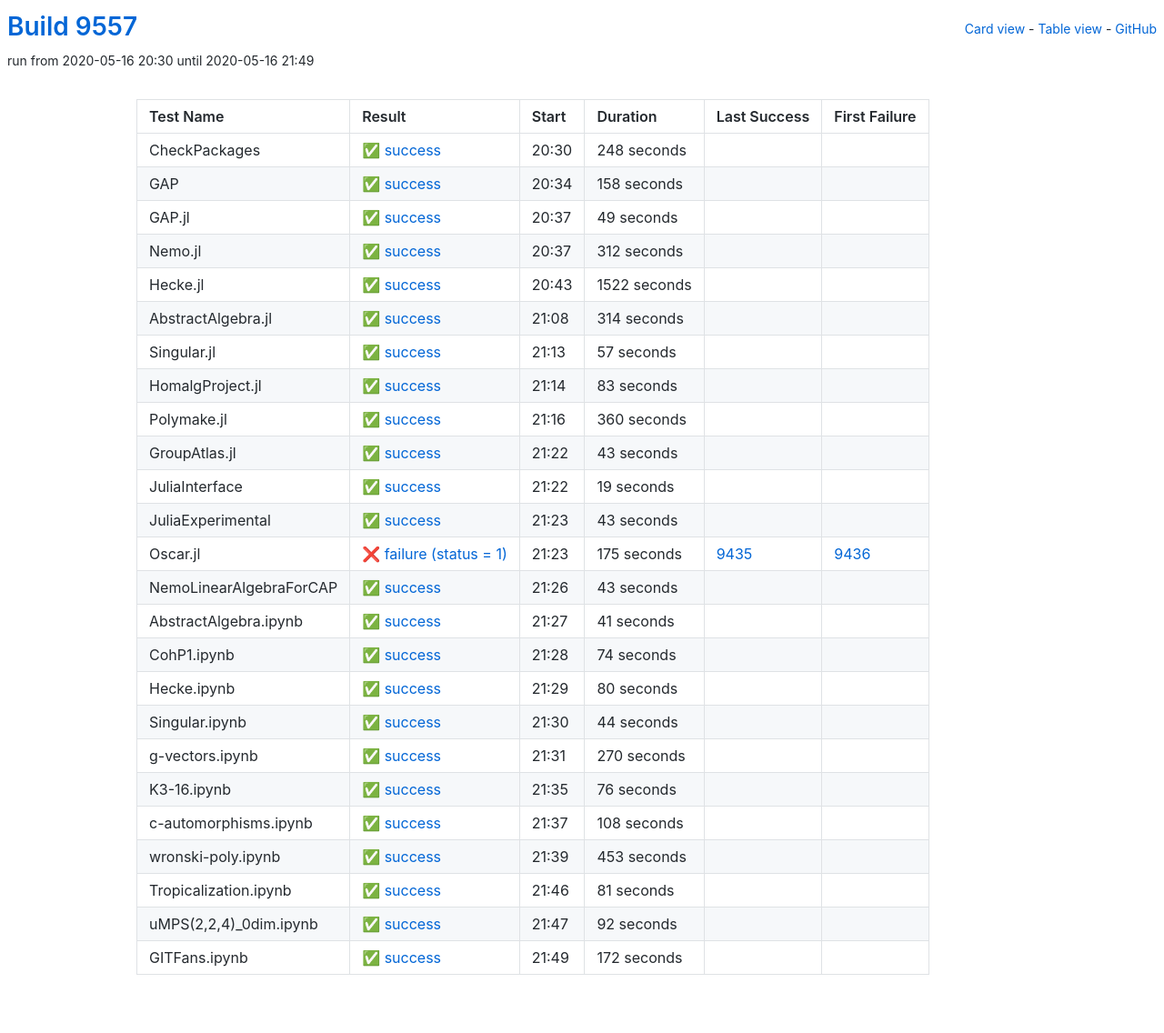
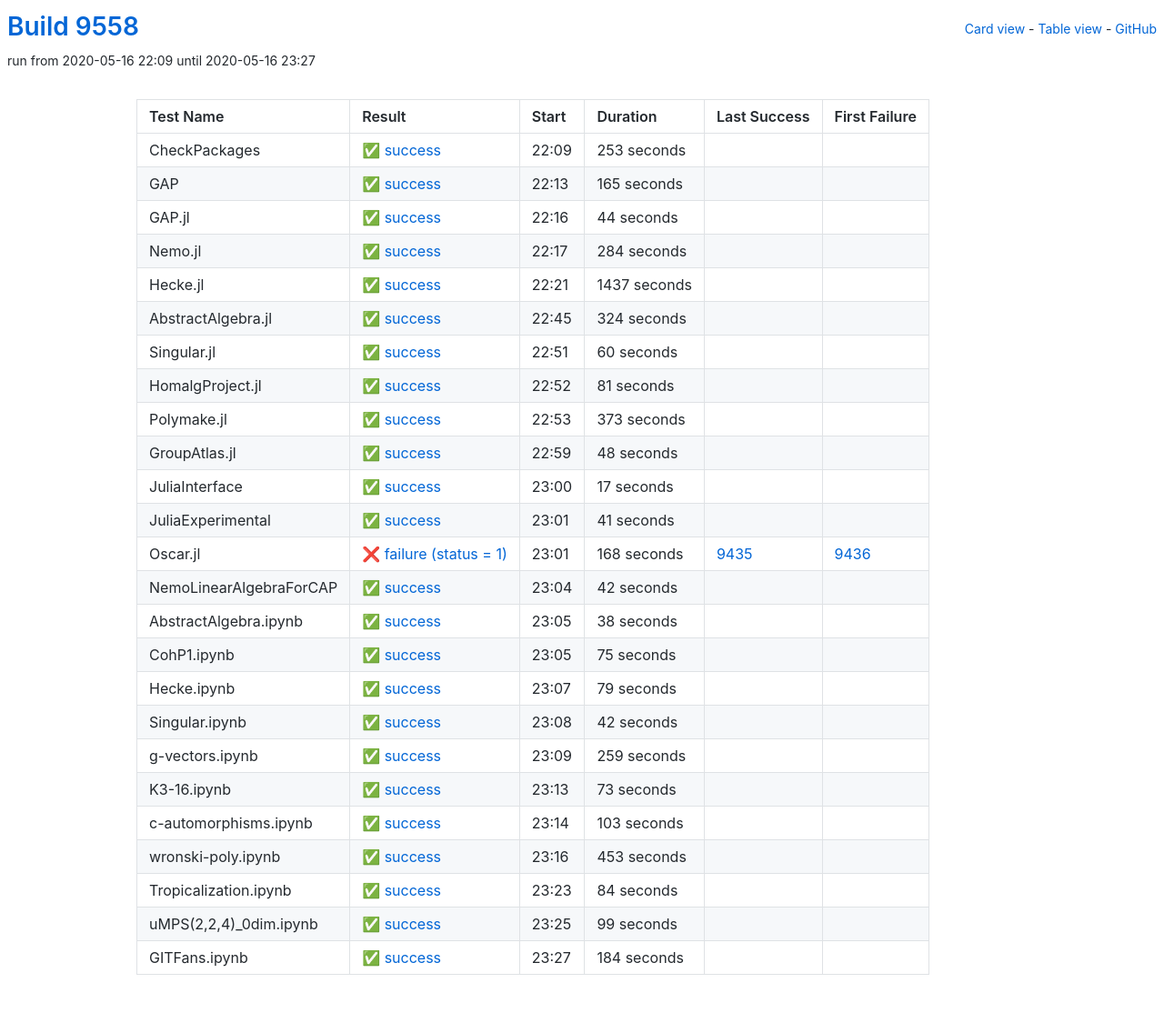
Before and after one commit to oscar-system/oscar-ci-status, a Jekyll site: the page built from table.html, in a window 1280 px wide. Shown: the whole page at 91% size. Built offline with Jekyll 4.4.1, drawn with Linux system fonts in a browser that asks for light colours.

Commit message:
Build 9558

```diff
--- a/_data/ci.yml
+++ b/_data/ci.yml
@@ -1,257 +1,257 @@
-build: 9557
-build_url: https://oscarci.mathematik.uni-kl.de/job/oscar/9557/
+build: 9558
+build_url: https://oscarci.mathematik.uni-kl.de/job/oscar/9558/
 job: oscar
 tests:
-- duration: 248
+- duration: 253
   exitcode: 0
   first_failure: false
   first_failure_url: null
   id: checkpackages
   last_success: false
   last_success_url: null
-  log: https://oscarci.mathematik.uni-kl.de/job/oscar/9557/artifact/logs/build-9557/CheckPackages.log
+  log: https://oscarci.mathematik.uni-kl.de/job/oscar/9558/artifact/logs/build-9558/CheckPackages.log
   name: CheckPackages
-  start: 2020-05-16 20:30
+  start: 2020-05-16 22:09
   status: success
   success: true
-- duration: 158
+- duration: 165
   exitcode: 0
   first_failure: false
   first_failure_url: null
   id: gap
   last_success: false
   last_success_url: null
-  log: https://oscarci.mathematik.uni-kl.de/job/oscar/9557/artifact/logs/build-9557/GAP.log
+  log: https://oscarci.mathematik.uni-kl.de/job/oscar/9558/artifact/logs/build-9558/GAP.log
   name: GAP
-  start: 2020-05-16 20:34
+  start: 2020-05-16 22:13
   status: success
   success: true
-- duration: 49
+- duration: 44
   exitcode: 0
   first_failure: false
   first_failure_url: null
   id: gap-jl
   last_success: false
   last_success_url: null
-  log: https://oscarci.mathematik.uni-kl.de/job/oscar/9557/artifact/logs/build-9557/GAP.jl.log
+  log: https://oscarci.mathematik.uni-kl.de/job/oscar/9558/artifact/logs/build-9558/GAP.jl.log
   name: GAP.jl
-  start: 2020-05-16 20:37
+  start: 2020-05-16 22:16
   status: success
   success: true
-- duration: 312
+- duration: 284
   exitcode: 0
   first_failure: false
   first_failure_url: null
   id: nemo-jl
   last_success: false
   last_success_url: null
-  log: https://oscarci.mathematik.uni-kl.de/job/oscar/9557/artifact/logs/build-9557/Nemo.jl.log
+  log: https://oscarci.mathematik.uni-kl.de/job/oscar/9558/artifact/logs/build-9558/Nemo.jl.log
   name: Nemo.jl
-  start: 2020-05-16 20:37
+  start: 2020-05-16 22:17
   status: success
   success: true
-- duration: 1522
+- duration: 1437
   exitcode: 0
   first_failure: false
   first_failure_url: null
   id: hecke-jl
   last_success: false
   last_success_url: null
-  log: https://oscarci.mathematik.uni-kl.de/job/oscar/9557/artifact/logs/build-9557/Hecke.jl.log
+  log: https://oscarci.mathematik.uni-kl.de/job/oscar/9558/artifact/logs/build-9558/Hecke.jl.log
   name: Hecke.jl
-  start: 2020-05-16 20:43
+  start: 2020-05-16 22:21
   status: success
   success: true
-- duration: 314
+- duration: 324
   exitcode: 0
   first_failure: false
   first_failure_url: null
   id: abstractalgebra-jl
   last_success: false
   last_success_url: null
-  log: https://oscarci.mathematik.uni-kl.de/job/oscar/9557/artifact/logs/build-9557/AbstractAlgebra.jl.log
+  log: https://oscarci.mathematik.uni-kl.de/job/oscar/9558/artifact/logs/build-9558/AbstractAlgebra.jl.log
   name: AbstractAlgebra.jl
-  start: 2020-05-16 21:08
+  start: 2020-05-16 22:45
   status: success
   success: true
-- duration: 57
+- duration: 60
   exitcode: 0
   first_failure: false
   first_failure_url: null
   id: singular-jl
   last_success: false
   last_success_url: null
-  log: https://oscarci.mathematik.uni-kl.de/job/oscar/9557/artifact/logs/build-9557/Singular.jl.log
+  log: https://oscarci.mathematik.uni-kl.de/job/oscar/9558/artifact/logs/build-9558/Singular.jl.log
   name: Singular.jl
-  start: 2020-05-16 21:13
+  start: 2020-05-16 22:51
   status: success
   success: true
-- duration: 83
+- duration: 81
   exitcode: 0
   first_failure: false
   first_failure_url: null
   id: homalgproject-jl
   last_success: false
   last_success_url: null
-  log: https://oscarci.mathematik.uni-kl.de/job/oscar/9557/artifact/logs/build-9557/HomalgProject.jl.log
+  log: https://oscarci.mathematik.uni-kl.de/job/oscar/9558/artifact/logs/build-9558/HomalgProject.jl.log
   name: HomalgProject.jl
-  start: 2020-05-16 21:14
+  start: 2020-05-16 22:52
   status: success
   success: true
-- duration: 360
+- duration: 373
   exitcode: 0
   first_failure: false
   first_failure_url: null
   id: polymake-jl
   last_success: false
   last_success_url: null
-  log: https://oscarci.mathematik.uni-kl.de/job/oscar/9557/artifact/logs/build-9557/Polymake.jl.log
+  log: https://oscarci.mathematik.uni-kl.de/job/oscar/9558/artifact/logs/build-9558/Polymake.jl.log
   name: Polymake.jl
-  start: 2020-05-16 21:16
+  start: 2020-05-16 22:53
   status: success
   success: true
-- duration: 43
+- duration: 48
   exitcode: 0
   first_failure: false
   first_failure_url: null
   id: groupatlas-jl
   last_success: false
   last_success_url: null
-  log: https://oscarci.mathematik.uni-kl.de/job/oscar/9557/artifact/logs/build-9557/GroupAtlas.jl.log
+  log: https://oscarci.mathematik.uni-kl.de/job/oscar/9558/artifact/logs/build-9558/GroupAtlas.jl.log
   name: GroupAtlas.jl
-  start: 2020-05-16 21:22
+  start: 2020-05-16 22:59
   status: success
   success: true
-- duration: 19
+- duration: 17
   exitcode: 0
   first_failure: false
   first_failure_url: null
   id: juliainterface
   last_success: false
   last_success_url: null
-  log: https://oscarci.mathematik.uni-kl.de/job/oscar/9557/artifact/logs/build-9557/JuliaInterface.log
+  log: https://oscarci.mathematik.uni-kl.de/job/oscar/9558/artifact/logs/build-9558/JuliaInterface.log
   name: JuliaInterface
-  start: 2020-05-16 21:22
+  start: 2020-05-16 23:00
   status: success
   success: true
-- duration: 43
+- duration: 41
   exitcode: 0
   first_failure: false
   first_failure_url: null
   id: juliaexperimental
   last_success: false
   last_success_url: null
-  log: https://oscarci.mathematik.uni-kl.de/job/oscar/9557/artifact/logs/build-9557/JuliaExperimental.log
+  log: https://oscarci.mathematik.uni-kl.de/job/oscar/9558/artifact/logs/build-9558/JuliaExperimental.log
   name: JuliaExperimental
-  start: 2020-05-16 21:23
+  start: 2020-05-16 23:01
   status: success
   success: true
-- duration: 175
+- duration: 168
   exitcode: 1
   first_failure: 9436
   first_failure_url: https://oscarci.mathematik.uni-kl.de/job/oscar/9436/
   id: oscar-jl
   last_success: 9435
   last_success_url: https://oscarci.mathematik.uni-kl.de/job/oscar/9435/
-  log: https://oscarci.mathematik.uni-kl.de/job/oscar/9557/artifact/logs/build-9557/Oscar.jl.log
+  log: https://oscarci.mathematik.uni-kl.de/job/oscar/9558/artifact/logs/build-9558/Oscar.jl.log
   name: Oscar.jl
-  start: 2020-05-16 21:23
+  start: 2020-05-16 23:01
   status: failure
   success: false
-- duration: 43
+- duration: 42
   exitcode: 0
   first_failure: false
   first_failure_url: null
   id: nemolinearalgebraforcap
   last_success: false
   last_success_url: null
-  log: https://oscarci.mathematik.uni-kl.de/job/oscar/9557/artifact/logs/build-9557/NemoLinearAlgebraForCAP.log
+  log: https://oscarci.mathematik.uni-kl.de/job/oscar/9558/artifact/logs/build-9558/NemoLinearAlgebraForCAP.log
   name: NemoLinearAlgebraForCAP
-  start: 2020-05-16 21:26
+  start: 2020-05-16 23:04
   status: success
   success: true
-- duration: 41
+- duration: 38
   exitcode: 0
   first_failure: false
   first_failure_url: null
   id: abstractalgebra-ipynb
   last_success: false
   last_success_url: null
-  log: https://oscarci.mathematik.uni-kl.de/job/oscar/9557/artifact/logs/build-9557/AbstractAlgebra.ipynb.log
+  log: https://oscarci.mathematik.uni-kl.de/job/oscar/9558/artifact/logs/build-9558/AbstractAlgebra.ipynb.log
   name: AbstractAlgebra.ipynb
-  start: 2020-05-16 21:27
+  start: 2020-05-16 23:05
   status: success
   success: true
-- duration: 74
+- duration: 75
   exitcode: 0
   first_failure: false
   first_failure_url: null
   id: cohp1-ipynb
   last_success: false
   last_success_url: null
-  log: https://oscarci.mathematik.uni-kl.de/job/oscar/9557/artifact/logs/build-9557/CohP1.ipynb.log
+  log: https://oscarci.mathematik.uni-kl.de/job/oscar/9558/artifact/logs/build-9558/CohP1.ipynb.log
   name: CohP1.ipynb
-  start: 2020-05-16 21:28
+  start: 2020-05-16 23:05
   status: success
   success: true
-- duration: 80
+- duration: 79
   exitcode: 0
   first_failure: false
   first_failure_url: null
   id: hecke-ipynb
   last_success: false
   last_success_url: null
-  log: https://oscarci.mathematik.uni-kl.de/job/oscar/9557/artifact/logs/build-9557/Hecke.ipynb.log
+  log: https://oscarci.mathematik.uni-kl.de/job/oscar/9558/artifact/logs/build-9558/Hecke.ipynb.log
   name: Hecke.ipynb
-  start: 2020-05-16 21:29
+  start: 2020-05-16 23:07
   status: success
   success: true
-- duration: 44
+- duration: 42
   exitcode: 0
   first_failure: false
   first_failure_url: null
   id: singular-ipynb
   last_success: false
   last_success_url: null
-  log: https://oscarci.mathematik.uni-kl.de/job/oscar/9557/artifact/logs/build-9557/Singular.ipynb.log
+  log: https://oscarci.mathematik.uni-kl.de/job/oscar/9558/artifact/logs/build-9558/Singular.ipynb.log
   name: Singular.ipynb
-  start: 2020-05-16 21:30
+  start: 2020-05-16 23:08
   status: success
   success: true
-- duration: 270
+- duration: 259
   exitcode: 0
   first_failure: false
   first_failure_url: null
   id: g-vectors-ipynb
   last_success: false
   last_success_url: null
-  log: https://oscarci.mathematik.uni-kl.de/job/oscar/9557/artifact/logs/build-9557/g-vectors.ipynb.log
+  log: https://oscarci.mathematik.uni-kl.de/job/oscar/9558/artifact/logs/build-9558/g-vectors.ipynb.log
   name: g-vectors.ipynb
-  start: 2020-05-16 21:31
+  start: 2020-05-16 23:09
   status: success
   success: true
-- duration: 76
+- duration: 73
   exitcode: 0
   first_failure: false
   first_failure_url: null
   id: k3-16-ipynb
   last_success: false
   last_success_url: null
-  log: https://oscarci.mathematik.uni-kl.de/job/oscar/9557/artifact/logs/build-9557/K3-16.ipynb.log
+  log: https://oscarci.mathematik.uni-kl.de/job/oscar/9558/artifact/logs/build-9558/K3-16.ipynb.log
   name: K3-16.ipynb
-  start: 2020-05-16 21:35
+  start: 2020-05-16 23:13
   status: success
   success: true
-- duration: 108
+- duration: 103
   exitcode: 0
   first_failure: false
   first_failure_url: null
   id: c-automorphisms-ipynb
   last_success: false
   last_success_url: null
-  log: https://oscarci.mathematik.uni-kl.de/job/oscar/9557/artifact/logs/build-9557/c-automorphisms.ipynb.log
+  log: https://oscarci.mathematik.uni-kl.de/job/oscar/9558/artifact/logs/build-9558/c-automorphisms.ipynb.log
   name: c-automorphisms.ipynb
-  start: 2020-05-16 21:37
+  start: 2020-05-16 23:14
   status: success
   success: true
 - duration: 453
@@ -261,44 +261,44 @@
   id: wronski-poly-ipynb
   last_success: false
   last_success_url: null
-  log: https://oscarci.mathematik.uni-kl.de/job/oscar/9557/artifact/logs/build-9557/wronski-poly.ipynb.log
+  log: https://oscarci.mathematik.uni-kl.de/job/oscar/9558/artifact/logs/build-9558/wronski-poly.ipynb.log
   name: wronski-poly.ipynb
-  start: 2020-05-16 21:39
+  start: 2020-05-16 23:16
   status: success
   success: true
-- duration: 81
+- duration: 84
   exitcode: 0
   first_failure: false
   first_failure_url: null
   id: tropicalization-ipynb
   last_success: false
   last_success_url: null
-  log: https://oscarci.mathematik.uni-kl.de/job/oscar/9557/artifact/logs/build-9557/Tropicalization.ipynb.log
+  log: https://oscarci.mathematik.uni-kl.de/job/oscar/9558/artifact/logs/build-9558/Tropicalization.ipynb.log
   name: Tropicalization.ipynb
-  start: 2020-05-16 21:46
+  start: 2020-05-16 23:23
   status: success
   success: true
-- duration: 92
+- duration: 99
   exitcode: 0
   first_failure: false
   first_failure_url: null
   id: umps-2-2-4-0dim-ipynb
   last_success: false
   last_success_url: null
-  log: https://oscarci.mathematik.uni-kl.de/job/oscar/9557/artifact/logs/build-9557/uMPS-2-2-4-_0dim.ipynb.log
+  log: https://oscarci.mathematik.uni-kl.de/job/oscar/9558/artifact/logs/build-9558/uMPS-2-2-4-_0dim.ipynb.log
   name: uMPS(2,2,4)_0dim.ipynb
-  start: 2020-05-16 21:47
+  start: 2020-05-16 23:25
   status: success
   success: true
-- duration: 172
+- duration: 184
   exitcode: 0
   first_failure: false
   first_failure_url: null
   id: gitfans-ipynb
   last_success: false
   last_success_url: null
-  log: https://oscarci.mathematik.uni-kl.de/job/oscar/9557/artifact/logs/build-9557/GITFans.ipynb.log
+  log: https://oscarci.mathematik.uni-kl.de/job/oscar/9558/artifact/logs/build-9558/GITFans.ipynb.log
   name: GITFans.ipynb
-  start: 2020-05-16 21:49
+  start: 2020-05-16 23:27
   status: success
   success: true
```
Also changed, not shown: README.md.
